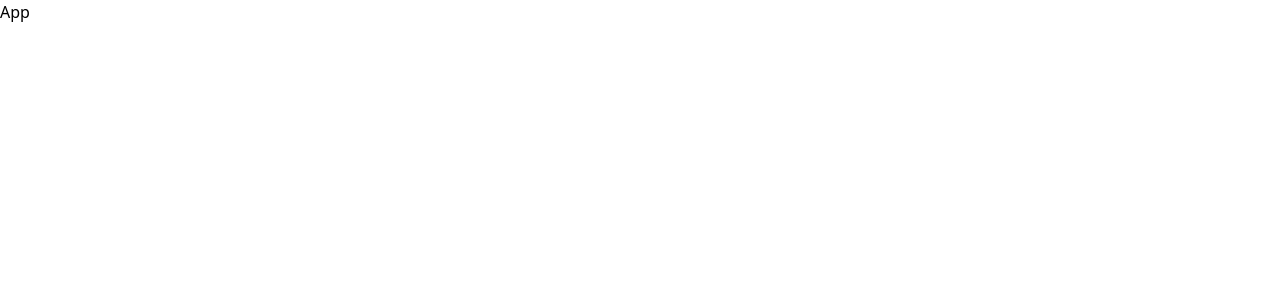
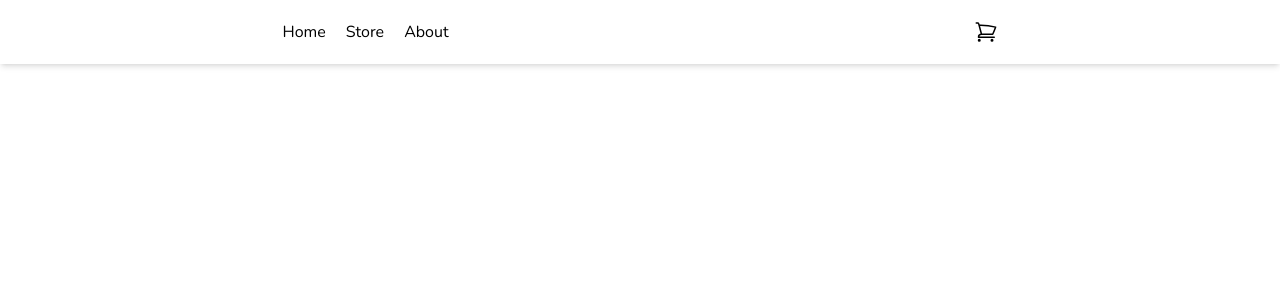
Before and after one commit to Mohseni-78/Cart-TT, a React (Create React App) app: page / in a window 1280 px wide. Shown: the top 300 px of the page. Built offline with nearby package versions, Linux system fonts and the light colour scheme.

Commit message:
create a navbar in app and config a tailwindCss also remove extrass packages

```diff
--- a/package.json
+++ b/package.json
@@ -47,8 +47,6 @@
     ]
   },
   "devDependencies": {
-    "autoprefixer": "^10.4.13",
-    "postcss": "^8.4.21",
     "tailwindcss": "^3.2.6"
   }
 }
--- a/src/App.tsx
+++ b/src/App.tsx
@@ -1,8 +1,9 @@
+import Navbar from "./components/Navbar";
 function App() {
   return (
-    <div >
-    App
-    </div>
+    <>
+  <Navbar/>
+    </>
   );
 }
 
--- /dev/null
+++ b/src/components/Navbar.tsx
@@ -0,0 +1,32 @@
+import React, { useState } from "react";
+
+const Navbar = () => {
+  const [cartShow, setCartShow] = useState<boolean>(true);
+  return (
+    <div className="flex justify-around p-5 bg-white shadow-md">
+      <ul className="flex">
+        <li className="hover:opacity-80 hover:cursor-pointer">Home</li>
+        <li className="mx-5 hover:opacity-80 hover:cursor-pointer">Store</li>
+        <li className="hover:opacity-80 hover:cursor-pointer">About</li>
+      </ul>
+      <svg
+        xmlns="http://www.w3.org/2000/svg"
+        fill="none"
+        viewBox="0 0 24 24"
+        strokeWidth={1.5}
+        stroke="currentColor"
+        className={`w-6 h-6 hover:opacity-80 hover:cursor-pointer ${
+          !cartShow ? "hidden" : "block"
+        }`}
+      >
+        <path
+          strokeLinecap="round"
+          strokeLinejoin="round"
+          d="M2.25 3h1.386c.51 0 .955.343 1.087.835l.383 1.437M7.5 14.25a3 3 0 00-3 3h15.75m-12.75-3h11.218c1.121-2.3 2.1-4.684 2.924-7.138a60.114 60.114 0 00-16.536-1.84M7.5 14.25L5.106 5.272M6 20.25a.75.75 0 11-1.5 0 .75.75 0 011.5 0zm12.75 0a.75.75 0 11-1.5 0 .75.75 0 011.5 0z"
+        />
+      </svg>
+    </div>
+  );
+};
+
+export default Navbar;
--- a/src/index.css
+++ b/src/index.css
@@ -1,3 +1,4 @@
+@import url('https://fonts.googleapis.com/css2?family=Nunito:wght@200;300;400;500;600;700;800&display=swap');
 @tailwind base;
 @tailwind components;
 @tailwind utilities;
--- a/tailwind.config.js
+++ b/tailwind.config.js
@@ -2,6 +2,9 @@
 module.exports = {
   content: ["./src/**/*.{js,jsx,ts,tsx}"],
   theme: {
+    fontFamily:{
+      sans :["Nunito","sans-serif"]
+    },
     extend: {},
   },
   plugins: [],
```
Also changed, not shown: 1 other file (tests, documents, lock files or other folders).
